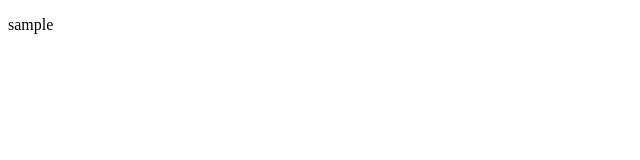
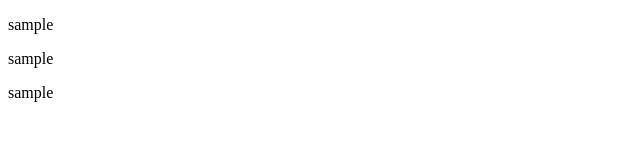
Before and after one commit to hiroya-uga/example-npm-gh-pages, a website: page src/index.html in a window 1280 px wide. Shown: the whole page, without its empty margins (0-640 px from the left). Drawn offline with Linux system fonts and the light colour scheme.

Commit message:
:zap: Update index.html

```diff
--- a/src/index.html
+++ b/src/index.html
@@ -8,5 +8,7 @@
 </head>
 <body>
 <p>sample</p>
+<p>sample</p>
+<p>sample</p>
 </body>
 </html>
```
